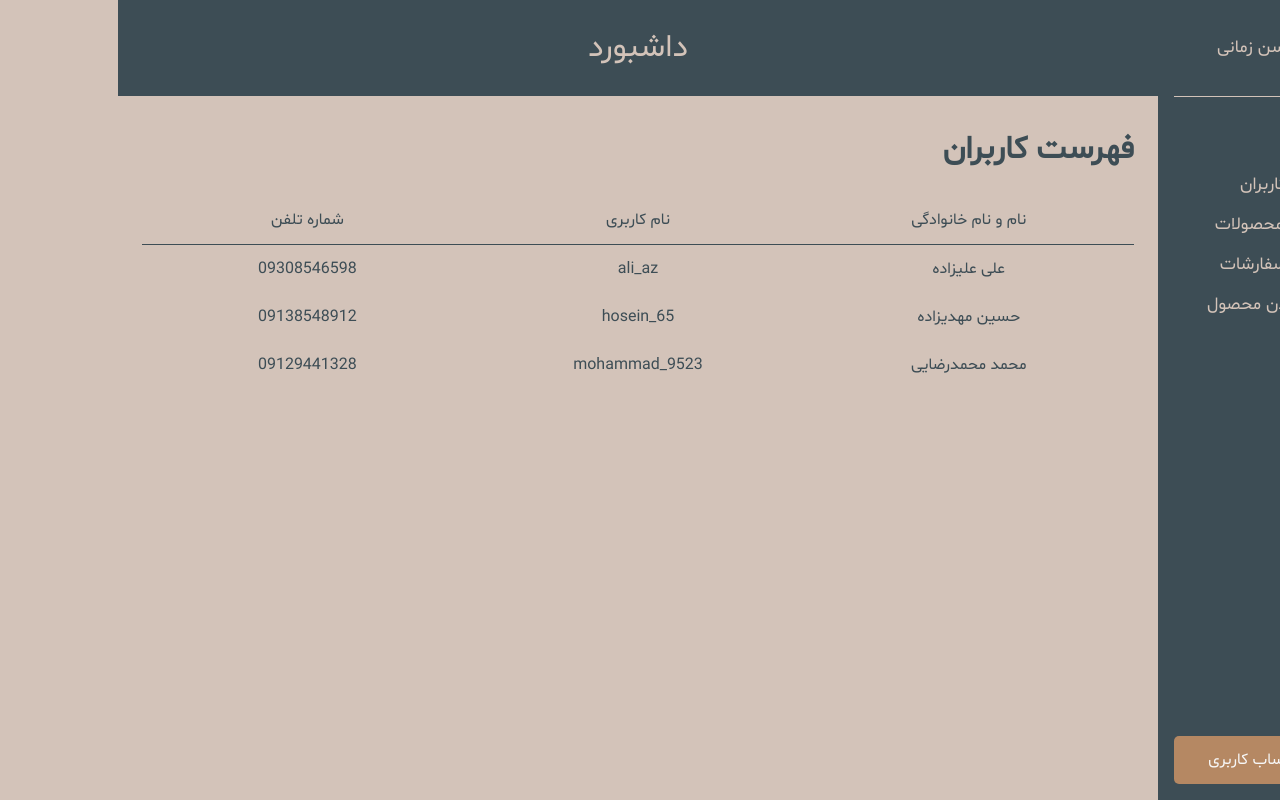
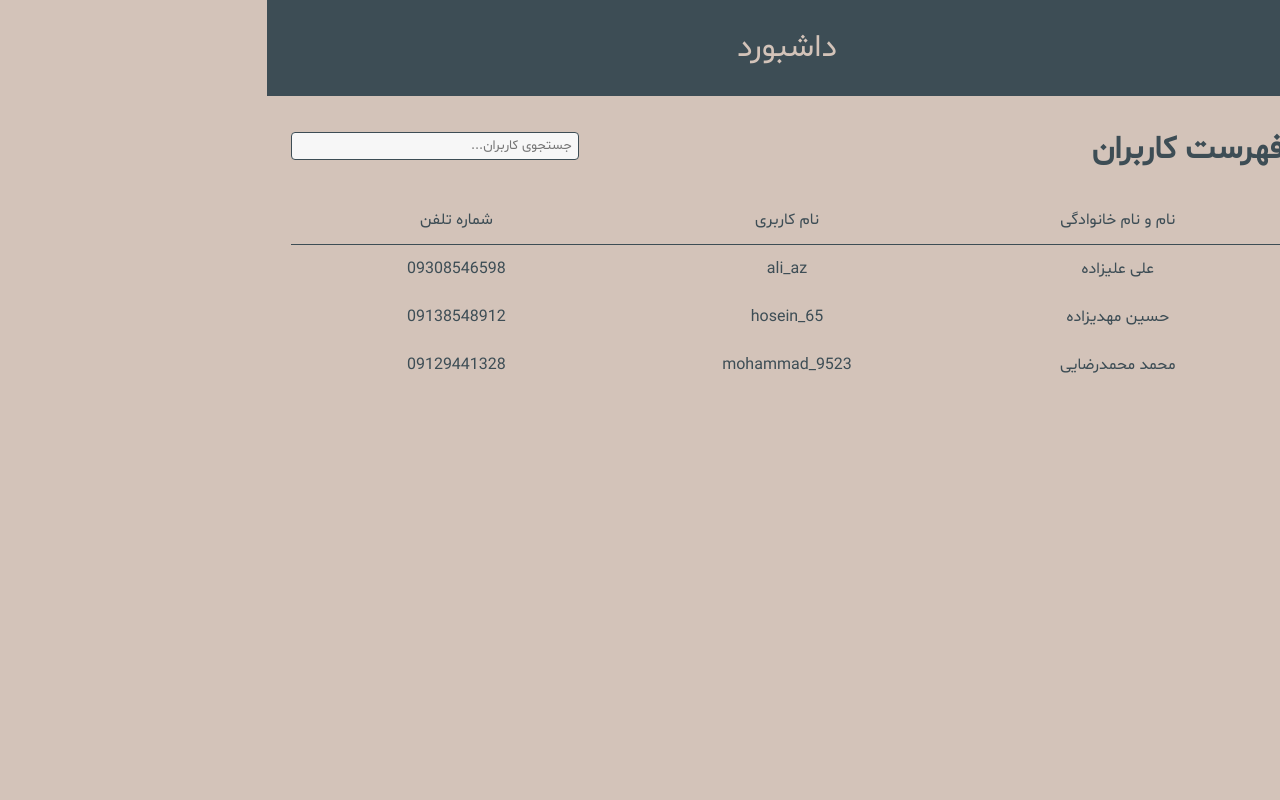
Before and after one commit to mohsen2020zm/Dashboard, a React (Create React App) app: page /users in a window 1280 px wide. Built offline with nearby package versions, Linux system fonts and the light colour scheme.

Commit message:
Add search bar.

```diff
--- a/src/App.css
+++ b/src/App.css
@@ -21,11 +21,26 @@ select:focus{
     padding-right: 1rem;
     padding-left: 1rem;
 }
+.pages-nav-bar{
+    display: flex;
+    align-items: center;
+    justify-content: space-between;
+}
 .page-titles{
     font-size: 2rem;
     font-weight: 600;
     color: #3d4d55;
     margin: 2rem 0 1.5rem 0;
+}
+.pages-nav-bar-input{
+    width: 18rem;
+    height: 1.8rem;
+    padding: 0 0.4rem;
+    background-color: #f7f7f7;
+    border: 1px solid #3d4d55;
+    border-radius: 4px;
+    font-size: 0.83rem;
+    box-sizing: border-box;
 }
 .dash-page-content-parent{
     margin-right: 15rem;
--- a/src/Components/AllOrders/AllOrders.js
+++ b/src/Components/AllOrders/AllOrders.js
@@ -1,13 +1,23 @@
 import './AllOrders.css'
+import { useEffect, useState } from 'react'
+import { useSearchParams } from 'react-router-dom'
 import Row from '../Row/Row'
 import DetailsModal from './DetailsModal/DetailsModal'
 import data from '../../Data/data.json'
-import { useState } from 'react'
 
 export default function AllOrders() {
 
   const [modalToglle, setModalToglle] = useState(false)
   const [orderDetails, setOrderDetails] = useState({})
+  const [filteredOrders, setFilteredOrders] = useState([])
+
+  const [searchParams, setSearchParams] = useSearchParams()
+
+  useEffect(() => {
+    const query = searchParams.get('q') || ''
+    let filter = data.orders.filter(order => order.id.includes(query))
+    setFilteredOrders(filter)
+  },[searchParams])
 
   const faNumHandler = completeDate => {
     let splitedDate = completeDate.split(' ')
@@ -24,14 +34,21 @@ export default function AllOrders() {
       {modalToglle && <DetailsModal {...orderDetails} date={faNumHandler(orderDetails.date)} onClose={() => setModalToglle(false)} />}
       <div className='dash-page-content-parent'>
           <div className="container">
-              <p className='page-titles'>فهرست سفارشات</p>
+              <div className="pages-nav-bar">
+                <p className='page-titles'>فهرست سفارشات</p>
+                <input
+                type="number"
+                placeholder='کد سفارش را وارد کنید...'
+                className='pages-nav-bar-input'
+                onChange={e => setSearchParams({q: e.target.value})} />
+              </div>
                 <div className="all-ords-main-div">
                   <Row borderDetails='1px solid #3d4d55' column1='نام کاربر' column2='نام محصول' column3='تاریخ سفارش' >
                     <div className='all-ords-flex-handle-status-div'></div>
                     <div className='all-ords-flex-handle-details-div'></div>
                   </Row>
                   {
-                  data.orders.map(ord =>
+                  filteredOrders.map(ord =>
                     <Row key={ord.id} column1={ord.user} column2={ord.productName} column3={faNumHandler(ord.date)} >
                       <select className='all-ords-select-box' value={ord.status}>
                           <option value="sending">درحال ارسال</option>
--- a/src/Components/ManageProducts/ManageProducts.js
+++ b/src/Components/ManageProducts/ManageProducts.js
@@ -1,5 +1,6 @@
 import './ManageProducts.css'
-import { useState } from 'react'
+import { useEffect, useState } from 'react'
+import { useSearchParams } from 'react-router-dom'
 import data from '../../Data/data.json'
 import Row from '../Row/Row'
 import EditModal from './EditModal/EditModal'
@@ -7,25 +8,43 @@ import EditModal from './EditModal/EditModal'
 export default function ManageProducts() {
   const [modalToggle, setModalToggle] = useState(false)
   const [productDetails, setProductDetails] = useState({})
+  const [filteredProducts, setFilteredProducts] = useState([])
+
+  const [searchParams, setSearchParams] = useSearchParams()
+
+  useEffect(() => {
+    const query = searchParams.get('q') || ''
+    let filter = data.products.filter(product => product.name.toLowerCase().includes(query.toLowerCase()))
+    setFilteredProducts(filter)
+  },[searchParams])
 
   const faNumHandler = num => new Intl.NumberFormat('fa-IR').format(num)
   const editHandler = product => {
     setProductDetails(product)
     setModalToggle(true)
   }
+
   return (
     <>
       {modalToggle && <EditModal details={productDetails} onclose={() => setModalToggle(false)} />}
       <div className='dash-page-content-parent'>
           <div className='container'>
+              <div className="pages-nav-bar">
                 <p className='page-titles'>مدیریت محصولات</p>
+                <input
+                type="text"
+                placeholder='جستجوی محصولات...'
+                className='pages-nav-bar-input'
+                onChange={e => setSearchParams({q: e.target.value})} />
+              </div>
+
               <div className="manage-pros-main-div">
                 <Row borderDetails='1px solid #3d4d55' column1='نام محصول' column2='قیمت' column3='موجودی' >
                   <div className='manage-pros-flex-handle-div'></div>
                   <div className='manage-pros-flex-handle-div'></div>
                 </Row>
 
-                  {data.products.map(prod =>
+                {filteredProducts.map(prod =>
                   <Row key={prod.id} column1={prod.name} column2={`${faNumHandler(prod.price)} تومان`} column3={`${faNumHandler(prod.inventory)} عدد`}>
                     <button className='manage-pros-btn' onClick={() => editHandler(prod)}>ویرایش</button>
                     <button className='manage-pros-btn'>حذف</button>
--- a/src/Components/Users/Users.js
+++ b/src/Components/Users/Users.js
@@ -1,16 +1,36 @@
 import './Users.css'
+import { useEffect, useState } from 'react'
+import { useSearchParams } from 'react-router-dom'
 import Row from '../Row/Row'
 import data from '../../Data/data.json'
 
 export default function Users() {
+
+  const [filteredUsers, setFilteredUsers] = useState([])
+
+  const [searchParams, setSearchParams] = useSearchParams()
+
+  useEffect(() => {
+    const query = searchParams.get('q') || ''
+    let filter = data.users.filter(user => user.userName.toLowerCase().includes(query.toLowerCase()))
+    setFilteredUsers(filter)
+  },[searchParams])
+
   return (
     <div className='dash-page-content-parent'>
         <div className='container'>
-          <p className="page-titles">فهرست کاربران</p>
+          <div className="pages-nav-bar">
+            <p className="page-titles">فهرست کاربران</p>
+            <input
+             type="text"
+             placeholder='جستجوی کاربران...'
+             className='pages-nav-bar-input'
+             onChange={e => setSearchParams({q: e.target.value})} />
+          </div>
           <div className="users-main-div">
             <Row borderDetails='1px solid #3d4d55' column1='نام و نام خانوادگی' column2='نام کاربری' column3='شماره تلفن' />
             {
-            data.users.map(user => <Row key={user.id} column1={user.name} column2={user.userName} column3={user.phone} />)
+            filteredUsers.map(user => <Row key={user.id} column1={user.name} column2={user.userName} column3={user.phone} />)
             }
           </div>
         </div>
--- a/src/Data/data.json
+++ b/src/Data/data.json
@@ -166,7 +166,7 @@
     ],
     "orders": [
         {
-            "id": 1,
+            "id": "99",
             "user": "ali_az",
             "productName": "سنسور حرکتی PIR",
             "date": "16 دی",
@@ -175,7 +175,7 @@
             "address": "تهران خیابان باهنر کوچه8 پلاک 12"
         },
         {
-            "id": 2,
+            "id": "105",
             "user": "mohammad_9523",
             "productName": "سنسور ضربان قلب Pulse Sensor",
             "date": "25 مهر",
```
Lines whose indentation alone changed are shown as unchanged.
